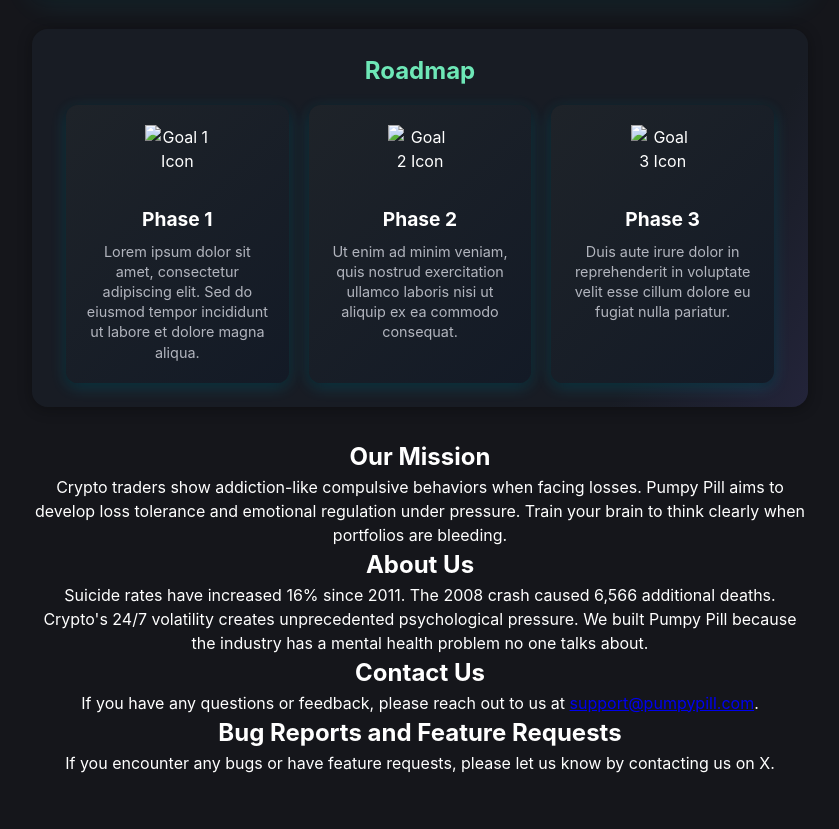
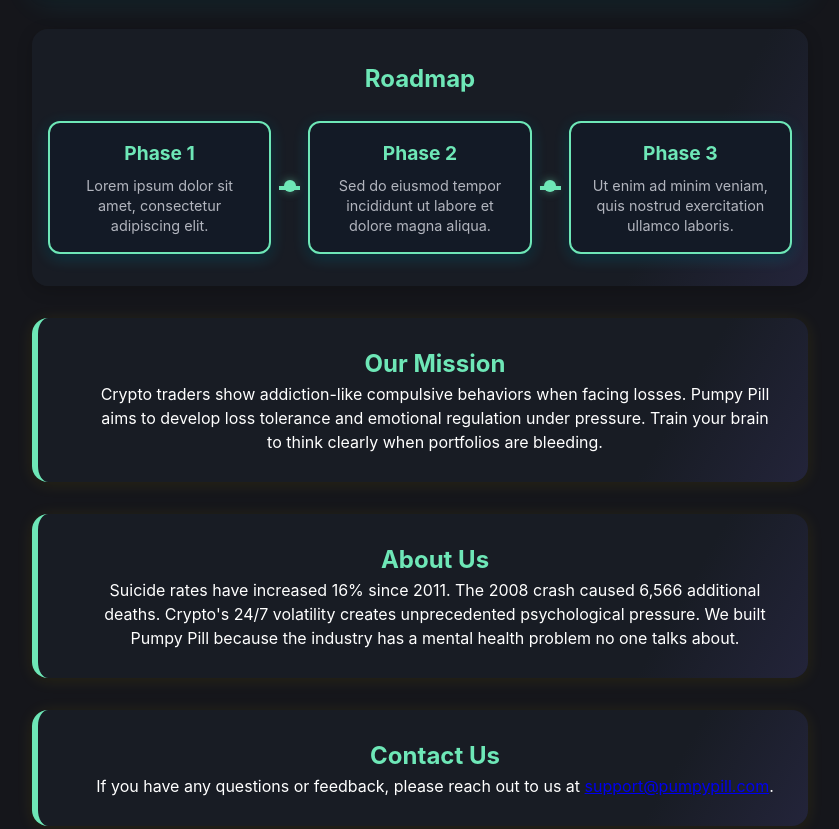
Before and after one commit to pumpypill/Pumpypill, a website: page index.html in a window 1280 px wide. Shown: the part 1050-1879 px from the top of the page, without its empty margins (220-1059 px from the left). Drawn offline with Linux system fonts and the light colour scheme.

Commit message:
new roadmap

```diff
--- a/1.7/styles.css
+++ b/1.7/styles.css
@@ -255,75 +255,139 @@
     display: flex;
     flex-direction: column;
     align-items: center;
-    margin: 32px auto;
-    padding: 24px;
+    padding: 32px 16px;
     background: linear-gradient(120deg, #181c24 80%, #23243a 100%);
     border-radius: 16px;
-    box-shadow: 0 2px 16px rgba(0, 0, 0, 0.18), 0 2px 8px rgba(0, 0, 0, 0.12);
+    box-shadow: 0 4px 16px rgba(0, 0, 0, 0.2);
+    margin: 32px auto;
+    max-width: 800px;
 }
 .roadmap-container h2 {
     color: var(--color-accent);
-    margin-bottom: 16px;
+    margin-bottom: 24px;
     text-align: center;
 }
 .roadmap-row {
     display: flex;
-    flex-wrap: wrap;
-    gap: 20px;
-    justify-content: center;
+    align-items: center;
+    justify-content: space-between;
     width: 100%;
-    max-width: 1200px;
+    position: relative;
 }
-.roadmap-card {
-    flex: 1 1 calc(33.333% - 20px);
-    max-width: calc(33.333% - 20px);
-    background: linear-gradient(135deg, #1e2329, #131a26);
+.roadmap-checkpoint {
+    background: var(--color-background-alt);
+    border: 2px solid var(--color-accent);
     border-radius: 12px;
-    padding: 20px;
+    padding: 16px;
+    width: 30%;
+    text-align: center;
     box-shadow: var(--shadow-md);
     transition: transform 0.3s ease, box-shadow 0.3s ease;
-    display: flex;
-    flex-direction: column;
-    align-items: center;
-    text-align: center;
 }
-.roadmap-card:hover {
-    transform: translateY(-8px);
+.roadmap-checkpoint:hover {
+    transform: translateY(-5px);
     box-shadow: var(--shadow-lg);
 }
-.roadmap-icon {
-    width: 64px;
-    height: 64px;
-    margin-bottom: 16px;
+.roadmap-checkpoint h3 {
+    color: var(--color-accent);
+    margin-bottom: 8px;
+    font-size: 1.2rem;
 }
-.roadmap-icon img {
-    width: 100%;
-    height: auto;
-}
-.roadmap-content h3 {
-    color: var(--color-text-primary);
-    font-size: 1.2rem;
-    margin-bottom: 8px;
-}
-.roadmap-content p {
+.roadmap-checkpoint p {
     color: var(--color-text-secondary);
     font-size: 0.9rem;
     line-height: 1.4;
 }
-
-/* Responsive adjustments */
-@media (max-width: 840px) {
-    .roadmap-card {
-        flex: 1 1 calc(50% - 20px);
-        max-width: calc(50% - 20px);
-    }
+.roadmap-connector {
+    flex: 1;
+    height: 4px;
+    background: var(--color-accent);
+    margin: 0 8px;
+    position: relative;
+}
+.roadmap-connector::before {
+    content: '';
+    position: absolute;
+    top: -6px;
+    left: 50%;
+    transform: translateX(-50%);
+    width: 12px;
+    height: 12px;
+    background: var(--color-accent);
+    border-radius: 50%;
+    box-shadow: 0 0 8px rgba(110, 231, 183, 0.5);
 }
 
-@media (max-width: 600px) {
-    .roadmap-card {
-        flex: 1 1 100%;
-        max-width: 100%;
-    }
+/* Our Mission Container */
+.mission-container {
+    width: 100%;
+    max-width: 800px;
+    margin: 32px auto 0;
+    background: linear-gradient(120deg, #181c24 80%, #23243a 100%);
+    border-radius: 16px;
+    padding: 28px 32px 28px 56px;
+    box-shadow: 0 2px 16px 0 rgba(255, 215, 0, 0.10), 0 2px 8px rgba(0, 0, 0, 0.18);
+    position: relative;
+    border-left: 6px solid var(--color-accent);
+    animation: roadmap-fadein 1.2s cubic-bezier(.4,2,.6,1);
+    transition: box-shadow 0.3s, border-color 0.3s;
+}
+.mission-container h2 {
+    color: var(--color-accent);
+}
+
+/* About Us Container */
+.about-container {
+    width: 100%;
+    max-width: 800px;
+    margin: 32px auto 0;
+    background: linear-gradient(120deg, #181c24 80%, #23243a 100%);
+    border-radius: 16px;
+    padding: 28px 32px 28px 56px;
+    box-shadow: 0 2px 16px 0 rgba(255, 215, 0, 0.10), 0 2px 8px rgba(0, 0, 0, 0.18);
+    position: relative;
+    border-left: 6px solid var(--color-accent);
+    animation: roadmap-fadein 1.2s cubic-bezier(.4,2,.6,1);
+    transition: box-shadow 0.3s, border-color 0.3s;
+}
+.about-container h2 {
+    color: var(--color-accent);
+}
+
+/* Contact Us Container */
+.contact-container {
+    width: 100%;
+    max-width: 800px;
+    margin: 32px auto 0;
+    background: linear-gradient(120deg, #181c24 80%, #23243a 100%);
+    border-radius: 16px;
+    padding: 28px 32px 28px 56px;
+    box-shadow: 0 2px 16px 0 rgba(255, 215, 0, 0.10), 0 2px 8px rgba(0, 0, 0, 0.18);
+    position: relative;
+    border-left: 6px solid var(--color-accent);
+    animation: roadmap-fadein 1.2s cubic-bezier(.4,2,.6,1);
+    transition: box-shadow 0.3s, border-color 0.3s;
+}
+.contact-container h2 {
+    color: var(--color-accent);
+}
+
+/* Bug Reports and Feature Requests Container */
+.bugs-container {
+    width: 100%;
+    max-width: 800px;
+    margin: 32px auto 0;
+    background: linear-gradient(120deg, #181c24 80%, #23243a 100%);
+    border-radius: 16px;
+    padding: 28px 32px 28px 56px;
+    box-shadow: 0 2px 16px 0 rgba(255, 215, 0, 0.10), 0 2px 8px rgba(0, 0, 0, 0.18);
+    position: relative;
+    border-left: 6px solid var(--color-accent);
+    animation: roadmap-fadein 1.2s cubic-bezier(.4,2,.6,1);
+    transition: box-shadow 0.3s, border-color 0.3s;
+}
+.bugs-container h2 {
+    color: var(--color-accent);
 }
 
 /* Ensure the very last content block has breathing room above the footer */
--- a/index.html
+++ b/index.html
@@ -29,32 +29,19 @@
             <div class="roadmap-container">
                 <h2>Roadmap</h2>
                 <div class="roadmap-row">
-                    <div class="roadmap-card">
-                        <div class="roadmap-icon">
-                            <img src="/1.7/assets/icons/goal1.svg" alt="Goal 1 Icon">
-                        </div>
-                        <div class="roadmap-content">
-                            <h3>Phase 1</h3>
-                            <p>Lorem ipsum dolor sit amet, consectetur adipiscing elit. Sed do eiusmod tempor incididunt ut labore et dolore magna aliqua.</p>
-                        </div>
+                    <div class="roadmap-checkpoint">
+                        <h3>Phase 1</h3>
+                        <p>Lorem ipsum dolor sit amet, consectetur adipiscing elit.</p>
                     </div>
-                    <div class="roadmap-card">
-                        <div class="roadmap-icon">
-                            <img src="/1.7/assets/icons/goal2.svg" alt="Goal 2 Icon">
-                        </div>
-                        <div class="roadmap-content">
-                            <h3>Phase 2</h3>
-                            <p>Ut enim ad minim veniam, quis nostrud exercitation ullamco laboris nisi ut aliquip ex ea commodo consequat.</p>
-                        </div>
+                    <div class="roadmap-connector"></div>
+                    <div class="roadmap-checkpoint">
+                        <h3>Phase 2</h3>
+                        <p>Sed do eiusmod tempor incididunt ut labore et dolore magna aliqua.</p>
                     </div>
-                    <div class="roadmap-card">
-                        <div class="roadmap-icon">
-                            <img src="/1.7/assets/icons/goal3.svg" alt="Goal 3 Icon">
-                        </div>
-                        <div class="roadmap-content">
-                            <h3>Phase 3</h3>
-                            <p>Duis aute irure dolor in reprehenderit in voluptate velit esse cillum dolore eu fugiat nulla pariatur.</p>
-                        </div>
+                    <div class="roadmap-connector"></div>
+                    <div class="roadmap-checkpoint">
+                        <h3>Phase 3</h3>
+                        <p>Ut enim ad minim veniam, quis nostrud exercitation ullamco laboris.</p>
                     </div>
                 </div>
             </div>
```
